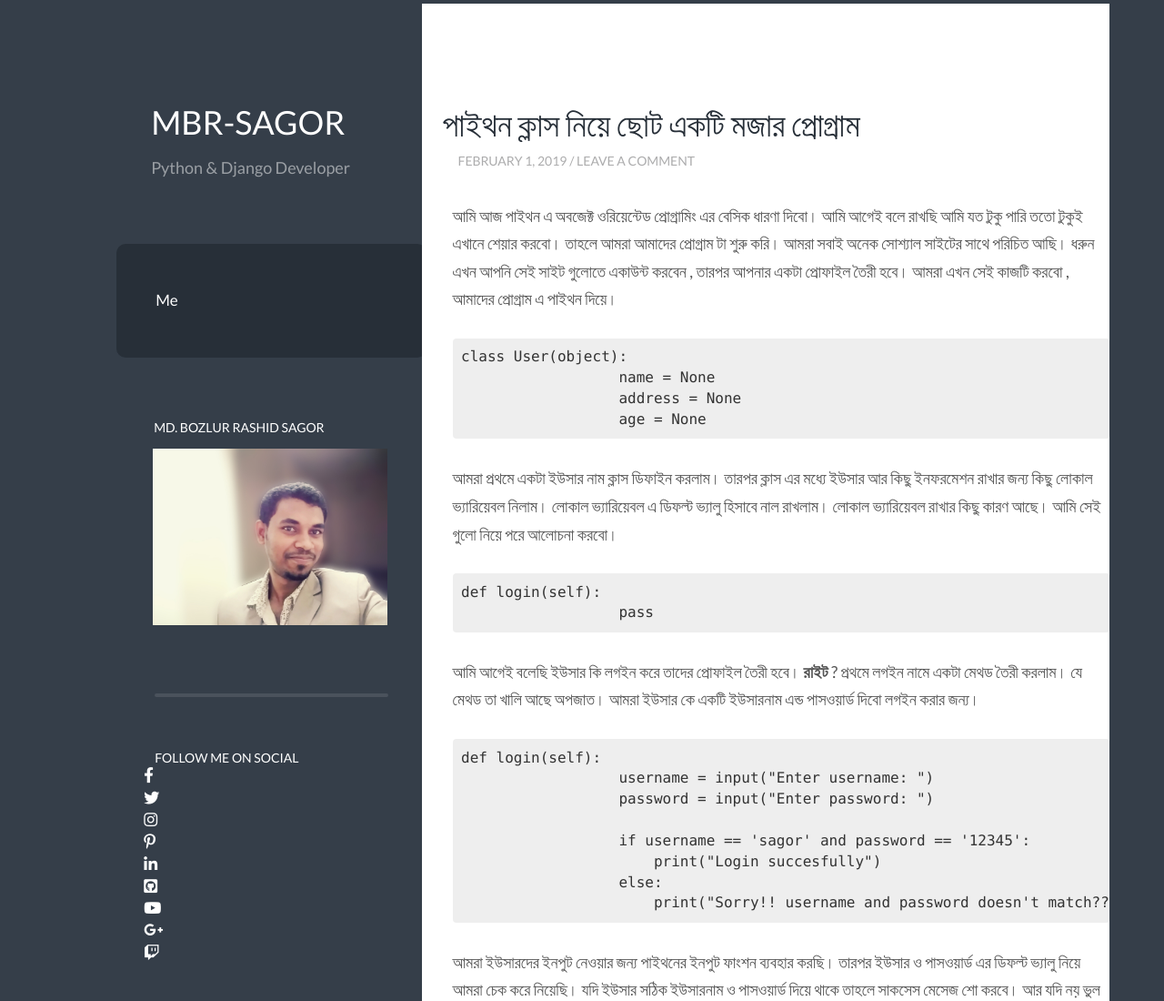
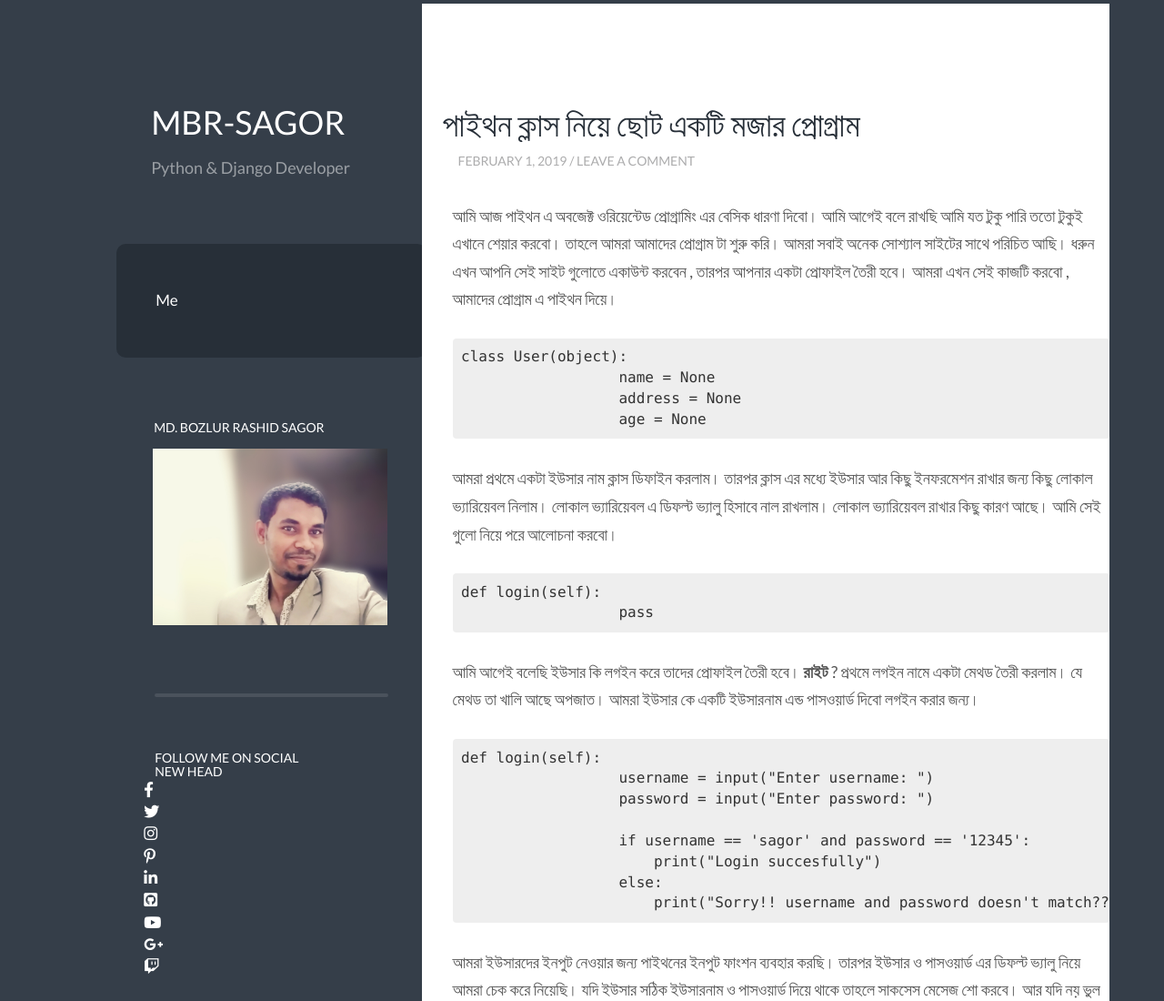
Before and after one commit to sohant/sagor_vai_blog, a plain HTML site: page index.html in a window 1280 px wide. Shown: the top 1100 px of the page at 91% size. Drawn offline with nearby package versions, Linux system fonts and the light colour scheme.

Commit message:
index file modified

```diff
--- a/index.html
+++ b/index.html
@@ -41,6 +41,7 @@
             </div>
             <div class="icon_head">
               <h2>follow me on social</h2>
+              <h2>new head</h2>
                 <nav>
                   <ul class="icon">
                     <li><a href="#" target="_blank"><span><i class="fab fa-facebook-f"></i></a></li></span>
```
